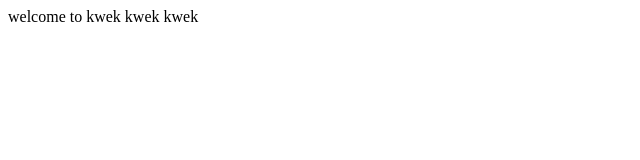
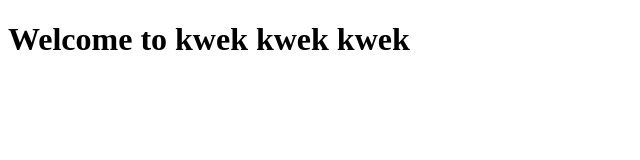
Before and after one commit to z35adrian/PPLG, a plain HTML site: page index.html in a window 1280 px wide. Shown: the whole page, without its empty margins (0-640 px from the left). Drawn offline with Linux system fonts and the light colour scheme.

Commit message:
Update index.html

```diff
--- a/index.html
+++ b/index.html
@@ -5,7 +5,7 @@
   </head>
 
   <body>
-    welcome to kwek kwek kwek
+   <h1>Welcome to kwek kwek kwek</h1>
   </body>
 
 </html
```
